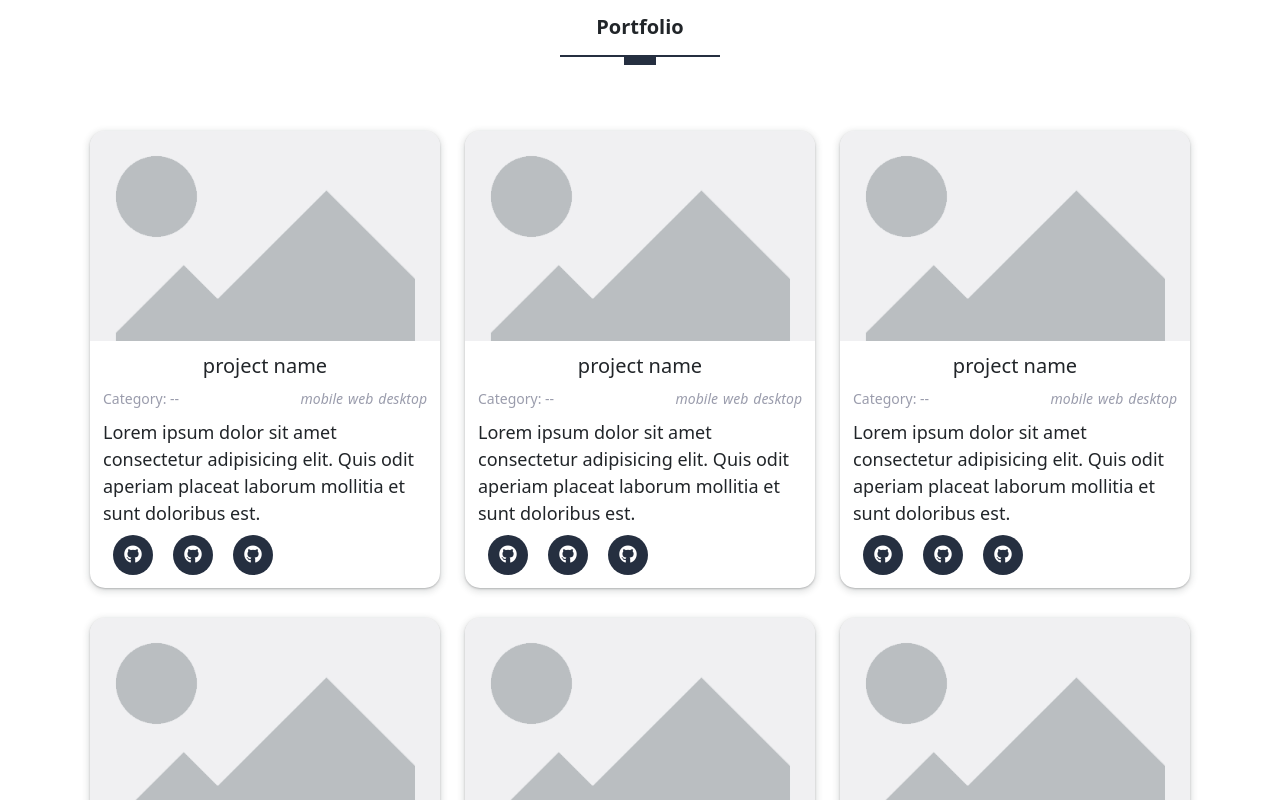
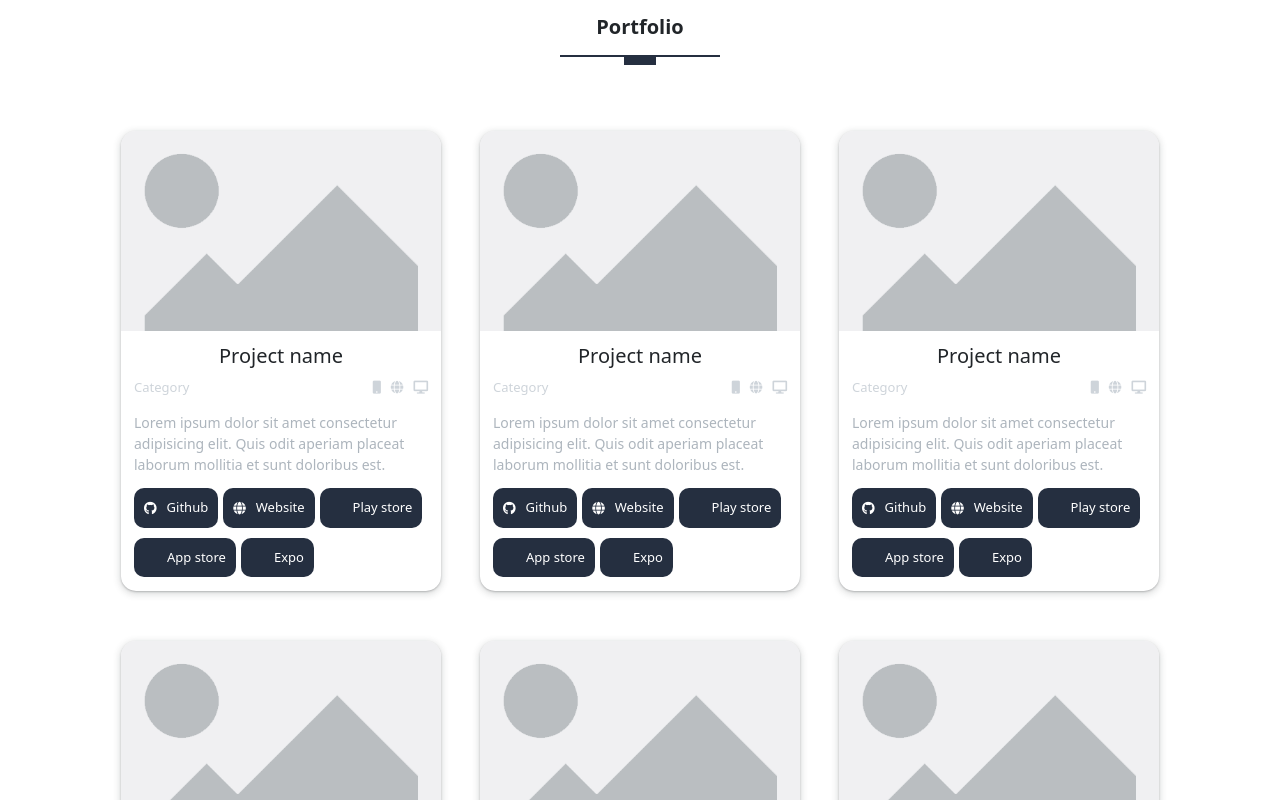
Before and after one commit to codepraycode/codepraycode, a React (Create React App) app: page / in a window 1280 px wide. Shown: the part 2580-3380 px from the top of the page. Built offline with nearby package versions, Linux system fonts and the light colour scheme.

Commit message:
updated portfolio section

```diff
--- a/public/scss/components/_porfolio.scss
+++ b/public/scss/components/_porfolio.scss
@@ -5,16 +5,21 @@
         display: flex;
         flex-wrap: wrap;
         align-items: center;
-        justify-content: center;
-        column-gap: 25px;
-        row-gap: 30px;
+        justify-content: space-evenly;
+
+        row-gap: 50px;
+
         .portfolio__content {
             @include card;
-            width: 350px;
-            max-width: 80%;
+
+            width: 320px;
+            min-height: 460px;
+
+            max-width: 90%;
             padding: 0;
+
             .image {
-                height: 210px;
+                height: 200px;
                 overflow: hidden;
                 border-radius: 15px 15px 0 0;
                 img {
@@ -22,56 +27,71 @@
                     height: auto;
                 }
             }
-            &:last-of-type {
-                align-self: start;
-            }
+
             &--info {
                 // margin-top: 10px;
                 padding: 13px;
                 .caption {
-                    font-size: 20px;
+                    font-size: $medium;
                     text-align: center;
+                    font-weight: 500;
                 }
                 .category--platform {
                     margin: 10px 0;
                     display: flex;
                     align-items: center;
                     justify-content: space-between;
-                    flex-wrap: wrap;
-                    font-size: 14px;
-                    color: $deep-grey;
+
+                    flex-wrap: nowrap;
+                    font-size: $small;
+                    color: $gray-400;
+
                     .platform {
                         display: flex;
                         align-items: center;
                         justify-content: center;
-                        i {
-                            margin-right: 5px;
+                        .ifon{
+                            margin: 0 5px;
+                            display: block;
                             &:last-of-type {
                                 margin-right: 0;
                             }
+
                         }
                     }
                 }
                 .info {
-                    font-size: 18px;
+                    font-size: $regular;
+                    padding: 5px 0;
+                    color: $gray-500;
                 }
                 .cta {
                     display: flex;
                     align-items: center;
                     // justify-content: space-evenly;
                     flex-wrap: wrap;
+
+                    row-gap: 10px;
+                    column-gap: 5px;
+
                     a {
                         padding: 10px;
-                        width: 40px;
-                        height: 40px;
-                        font-size: 18px;
+                        border-radius: 10px;
+
+                        font-size: $small;
                         background: $primary;
                         color: $white;
-                        border-radius: 50%;
+
                         display: flex;
+                        flex-direction: row-reverse;
+
                         align-items: center;
-                        justify-content: center;
-                        margin: 0 10px;
+                        justify-content: space-evenly;
+
+                        i{
+                            margin-right: 10px;
+                        }
+                        // margin: 0 10px;
                     }
                 }
             }
@@ -79,7 +99,7 @@
     }
 }
 
-@media (max-width:880px) {
+@media (max-width:760px) {
     .portfolio {
         .section_content {
             justify-content: center;
--- /dev/null
+++ b/src/components/Portfolio.jsx
@@ -0,0 +1,92 @@
+import React from 'react';
+import Image from '../widgets/Image';
+import Section from '../widgets/Section';
+
+const PortfolioItem = (props) => {
+    return (
+        <div className="portfolio__content">
+            <div className="image">
+                <Image src={"img_placeholder.png"} alt="portfolio 1" title="portfolio 1 picture" className="img-fluid" />
+            </div>
+
+
+            <div className="portfolio__content--info">
+                <h4 className='caption'>Project name</h4>
+
+                <div className="category--platform">
+                    <span className='category'>Category</span>
+                    <span className='platform'>
+                        <span className="ifon" title="Available for mobile devices">
+                            <i className="fas fa-mobile"></i>
+                        </span>
+
+                        <span className="ifon" title="Available for web browers">
+                            <i className="fas fa-globe"></i>
+                        </span>
+
+                        <span className="ifon" title="Available for desktop devices">
+                            <i className="fas fa-desktop"></i>
+                        </span>
+                    </span>
+                </div>
+
+                <p className="info">
+                    Lorem ipsum dolor sit amet consectetur adipisicing elit. Quis odit aperiam placeat laborum mollitia et sunt doloribus est.
+                </p>
+
+                <div className="cta">
+
+                    <a
+                        href="/"
+                    >
+                        Github
+                        <i className="fab fa-github"></i>
+                    </a>
+
+
+                    <a
+                        href="/"
+                    >
+                        Website
+                        <i className="fas fa-globe"></i>
+                    </a>
+
+                    <a
+                        href="/"
+                    >
+                        Play store
+                        <i className="fas fa-google-play    "></i>
+                    </a>
+                    <a
+                        href="/"
+                    >
+                        App store
+                        <i className="fas fa-app-store-ios    "></i>
+                    </a>
+                    <a
+                        href="/"
+                    >
+                        Expo
+                        <i className="fas fa-apper    "></i>
+                    </a>
+                </div>
+
+            </div>
+        </div>
+    );
+};
+
+const Portfolio = () => {
+    return (
+        <Section header="Portfolio" id="portfolio" className={"portfolio"}>
+
+            {
+                [1,2,3,4,5,6].map((each)=>{
+                    return <PortfolioItem key={each}/>
+                })
+            }
+        </Section>
+    );
+};
+
+export default Portfolio;
--- a/src/components/Portfolio/index.js
+++ /dev/null
@@ -1,19 +0,0 @@
-import React from 'react';
-import Section from '../../widgets/Section';
-import PortfolioItem from './portfolio_item';
-
-
-const Portfolio = () => {
-    return (
-        <Section header="Portfolio" id="portfolio" className={"portfolio"}>
-
-            {
-                [1,2,3,4,5,6].map((each)=>{
-                    return <PortfolioItem key={each}/>
-                })
-            }
-        </Section>
-    );
-};
-
-export default Portfolio;
--- a/src/components/Portfolio/portfolio_item.js
+++ /dev/null
@@ -1,60 +0,0 @@
-import React from 'react';
-
-const PortfolioItem = (props) => {
-    return (
-        <div className="portfolio__content">
-            <div className="image">
-                <img src="/assets/images/img_placeholder.png" alt="portfolio 1" title="portfolio 1 picture" className="img-fluid"/>
-            </div>
-
-
-            <div className="portfolio__content--info">
-                <h4 className='caption'>project name</h4>
-
-                <div className="category--platform">
-                    <span className='category'>Category: --</span>
-                    <span className='platform'>
-                        <i>mobile</i>
-                        <i>web</i>
-                        <i>desktop</i>
-                    </span>
-                </div>
-
-                <p className="info">
-                    Lorem ipsum dolor sit amet consectetur adipisicing elit. Quis odit aperiam placeat laborum mollitia et sunt doloribus est.
-                </p>
-
-                <div className="cta">
-
-                    <a
-                        href="/"
-                    >
-                        <span>
-                            <i className="fab fa-github"></i>
-                        </span>
-                    </a>
-
-
-                    <a
-                        href="/"
-                    >
-                        <span>
-                            <i className="fab fa-github"></i>
-                        </span>
-                    </a>
-
-                    <a
-                        href="/"
-                    >
-                        <span>
-                            <i className="fab fa-github"></i>
-                        </span>
-                    </a>
-                </div>
-
-            </div>
-        </div>
-    );
-};
-
-export default PortfolioItem;
```
Also changed, not shown: public/assets/css/styles.css, 1 other file (tests, documents, lock files or other folders).
